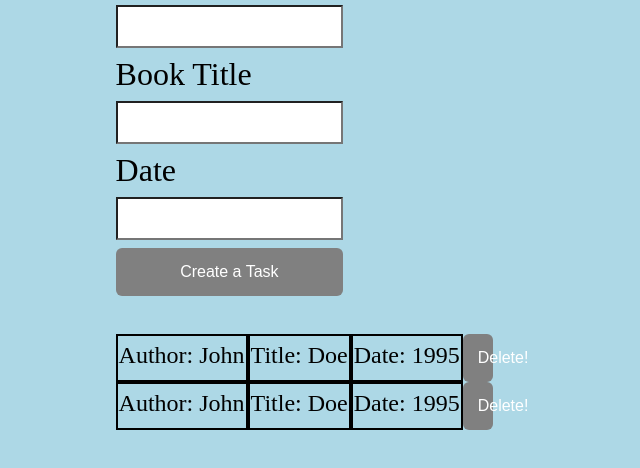
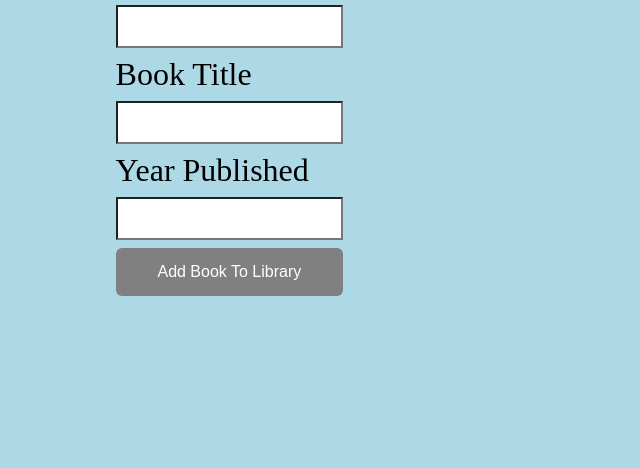
Before and after one commit to tristanmckone/Library, a website: page index.html in a window 1280 px wide. Shown: the part 128-596 px from the top of the page, without its empty margins (398-1038 px from the left). Drawn offline with Linux system fonts and the light colour scheme.

Commit message:
working on bug

```diff
--- a/index.html
+++ b/index.html
@@ -33,7 +33,7 @@
     </div>
 
     <div>
-        <label for="author">Date</label>
+        <label for="author">Year Published</label>
 
     </div>
 
@@ -42,7 +42,7 @@
     </div>
 
 
-    <button id="libraryButton" type="button">Create a Task</button>
+    <button id="libraryButton" type="button">Add Book To Library</button>
 
 
 <div id="booksTable">
--- a/index.js
+++ b/index.js
@@ -13,13 +13,11 @@ class Book {
   const book_array = [];
 
   // create a book and add it to the array
-  const exampleBook = {author:"John", title:"Doe", date:1995};
-  const exampleBook2 = {author:"John", title:"Doe", date:1995};
+  // const exampleBook = {author:"John", title:"Doe", date:1995};
+  // const exampleBook2 = {author:"John", title:"Doe", date:1995};
 
-  book_array.push(exampleBook);
-  book_array.push(exampleBook2);
-
-
+  // book_array.push(exampleBook);
+  // book_array.push(exampleBook2);
 
 // Button
 
@@ -43,36 +41,24 @@ libraryButton.addEventListener("click", (e) =>
     //Date
     let date = document.getElementById("date").value;
 
-
+   // Create the object
     const book = {author:author, title:title, date:date};
 
+    // push the object to the array
     book_array.push(book);
 
-    console.log(book);
-    console.log(book_array);
 
-
-
-});
-
-
-
-// Create the books table
     book_array.forEach(element =>
       {
           // create a table row
           let tableRow = document.createElement("tr");
           tableRow.setAttribute("id","tableRow");
 
-
-
           // Get the book info
           let author = "Author: " + element.author;
           let title = "Title: " + element.title;
           let date = "Date: " + element.date;
-        //let book = author + title + date;
 
-        //console.log(book);
 
           // add info to the row
           tableRow.innerHTML = ` <td> ${author} </td>
@@ -81,25 +67,22 @@ book_array.forEach(element =>
           <button id="deleteButton" type="button">Delete!</button>
           `
 
-
-
-
-
-
-
-
-
            let tableDiv = document.getElementById("booksTable");
 
            tableDiv.appendChild(tableRow);
 
+           console.log(book_array);
 
 
+          // add event listener to parent of delete button, to use delete
       tableRow.addEventListener("click", (e) =>
   {
 
       let tableDiv = document.getElementById("booksTable");
       tableDiv.removeChild(tableRow);
+      book_array.splice(element);
+
+
 
 
 
@@ -109,3 +92,7 @@ book_array.forEach(element =>
 
 
       });
+
+
+
+});
```
Lines whose indentation alone changed are shown as unchanged.
